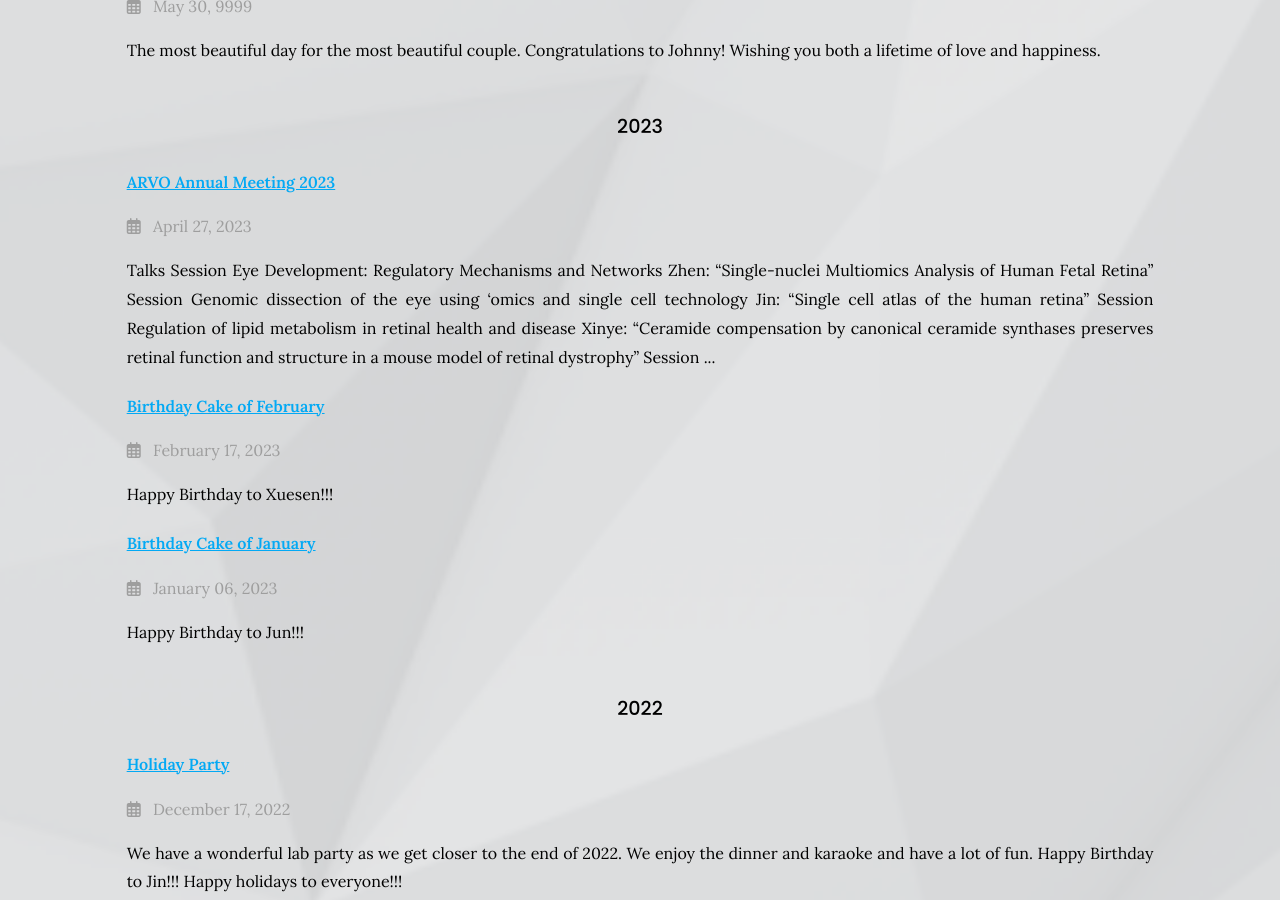
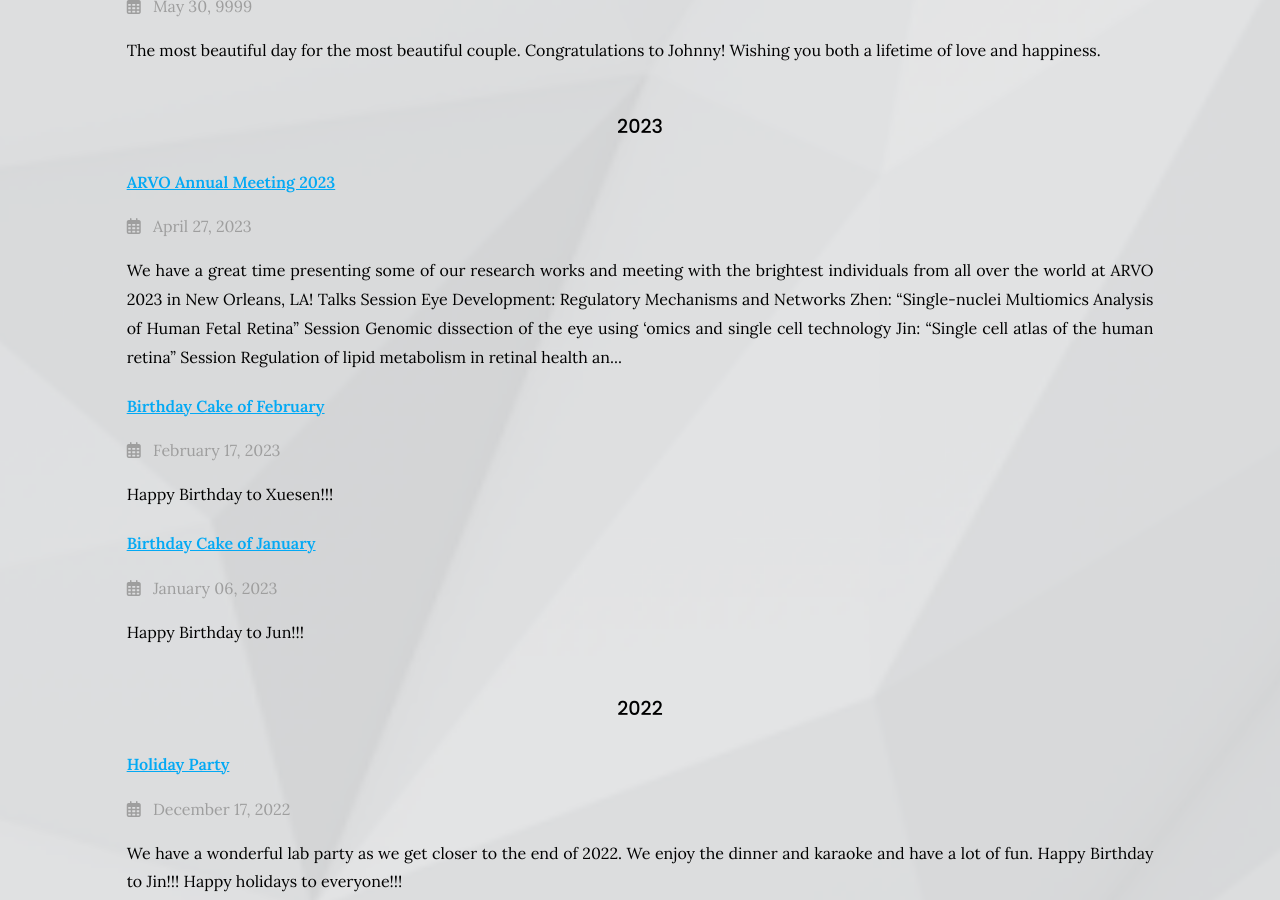
Before and after one commit to RCHENLAB/rchenlab.github.io, a Jekyll site: the page built from blog/index.md, in a window 1280 px wide and 900 px high, scrolled down 678 px. Built offline with Jekyll 4.4.1, drawn with Linux system fonts in a browser that asks for light colours.

Commit message:
Update 2023-04-27-ARVO2023.md

```diff
--- a/_posts/2023-04-27-ARVO2023.md
+++ b/_posts/2023-04-27-ARVO2023.md
@@ -4,6 +4,9 @@ author:
 member: Rui, Xuesen, Salma, Zhen, Xinye, Jiaxiong, Ismail, Xuan, Jin, Sangbae, Meng
 ---
 
+We have a great time presenting some of our research works and meeting with the brightest individuals from all over the world at ARVO 2023 in New Orleans, LA!
+
+{% include section.html %}
 
 {% capture col2 %}
 ## Talks
```
